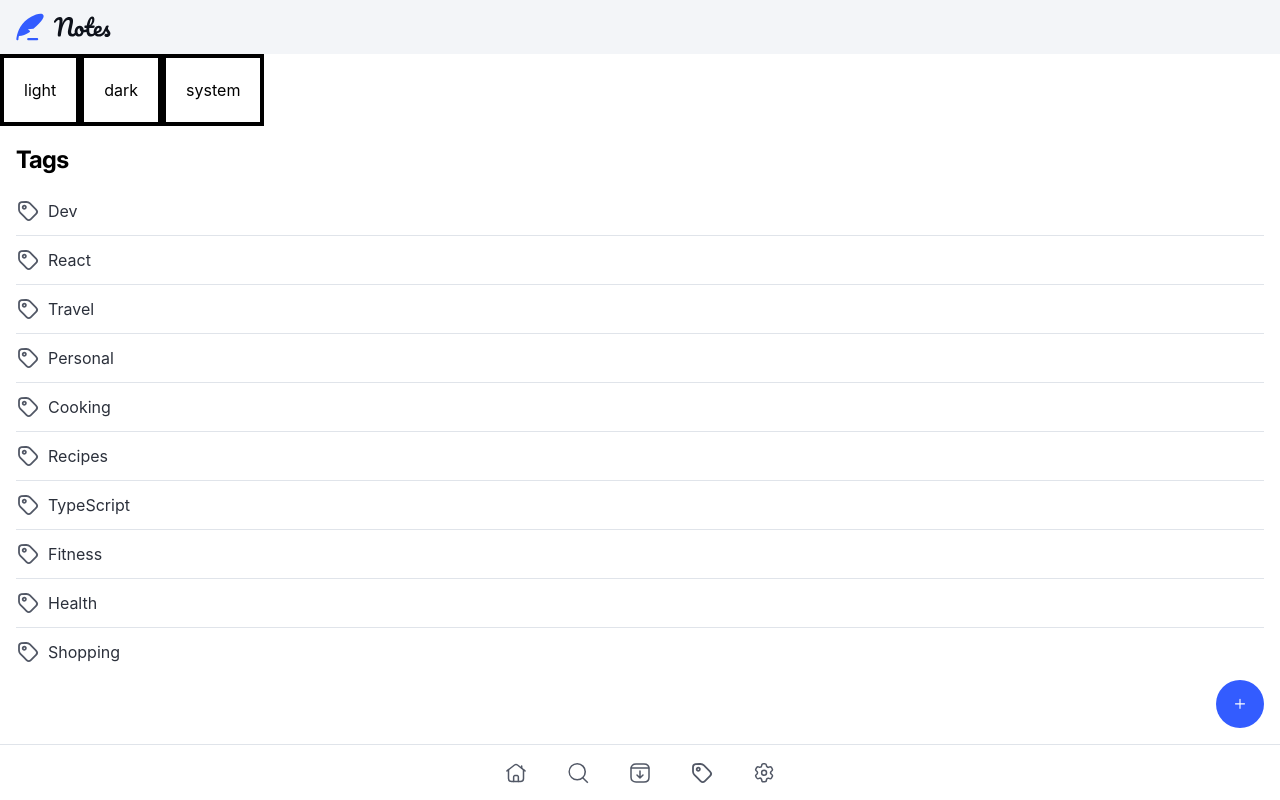
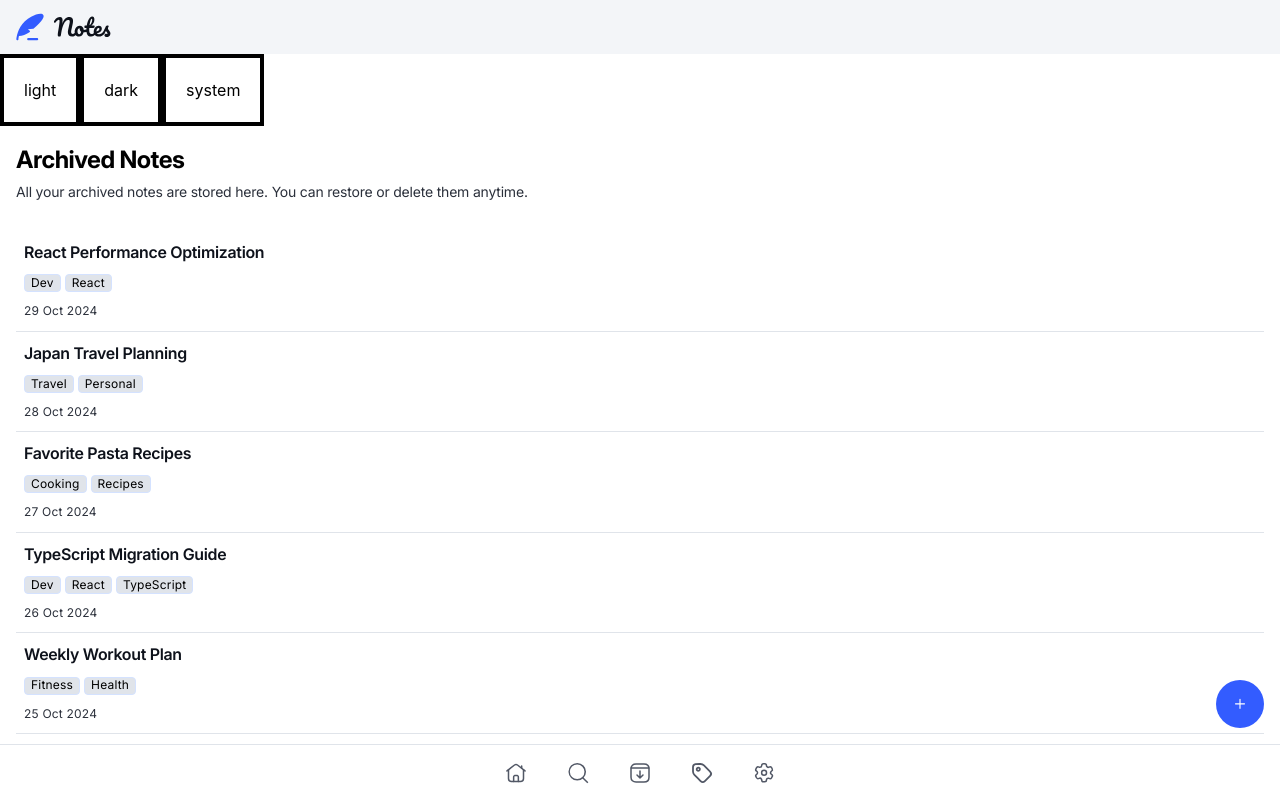
Before and after one commit to JyrexRonaldo/note-taking-web-app, a React (Vite) app in the folder frontend/: page / in a window 1280 px wide. Shown: the top 800 px of the page. Built offline with nearby package versions, Linux system fonts and the light colour scheme.

Commit message:
Design archived notes page

```diff
--- a/frontend/package.json
+++ b/frontend/package.json
@@ -11,6 +11,7 @@
   },
   "dependencies": {
     "@tailwindcss/vite": "^4.3.3",
+    "date-fns": "^4.4.0",
     "react": "^19.2.8",
     "react-dom": "^19.2.8",
     "tailwindcss": "^4.3.3",
--- a/frontend/src/App/App.tsx
+++ b/frontend/src/components/App/App.tsx
@@ -2,8 +2,9 @@ import { useEffect } from "react";
 import Header from "../Header/Header";
 import MenuBar from "../MenuBar/MenuBar";
 // import Settings from "../Settings/Settings";
-import Tags from "../Tags/Tags";
-import { useTheme } from "../store";
+// import Tags from "../Tags/Tags";
+import ArchivedNotes from "../ArchivedNotes/ArchivedNotes";
+import { useTheme } from "../../store";
 
 function App() {
   const theme = useTheme();
@@ -31,7 +32,7 @@ function App() {
           <Header />
         </div>
         <div>
-          <Tags />
+          <ArchivedNotes />
         </div>
         <div className="sticky bottom-0 mt-auto">
           <MenuBar />
--- /dev/null
+++ b/frontend/src/components/ArchivedNotes/ArchivedNotes.tsx
@@ -0,0 +1,49 @@
+import NoteItem from "../NoteItem/NoteItem";
+import data from "../../data";
+
+function ArchivedNotes() {
+  const allNotes = [];
+  data.notes.forEach((note) => {
+    allNotes.push({
+      title: note.title,
+      tags: note.tags,
+      lastEdited: note.lastEdited,
+    });
+  });
+
+  const noteitemsArray = [];
+  allNotes.forEach((note, index) => {
+    noteitemsArray.push(
+      <>
+        <NoteItem
+          title={note.title}
+          tags={note.tags}
+          lastEdited={note.lastEdited}
+        />
+        {allNotes.length - 1 !== index ? (
+          <hr className="text-[#E0E4EA] dark:text-[#232530]" />
+        ) : null}
+      </>,
+    );
+  });
+
+  return (
+    <div className="flex flex-col gap-[16px] px-[16px] pt-[20px]">
+      <div className="flex flex-col gap-[8px]">
+        <p className="h-[29px] w-[343px] font-inter text-[24px]/[120%] font-bold tracking-[-0.5px] dark:text-white">
+          Archived Notes
+        </p>
+        <p className="h-[36px] min-w-[343px] font-inter text-[14px]/[130%] tracking-[-0.2px] text-[#2B303B] dark:text-[#E0E4EA]">
+          All your archived notes are stored here. You can restore or delete
+          them anytime.
+        </p>
+      </div>
+      <div className="flex flex-col gap-[4px]">{noteitemsArray}</div>
+      <button className="fixed right-[16px] bottom-[72px] ml-auto flex size-[48px] items-center justify-center rounded-full bg-[#335CFF] text-[#2B303B] dark:text-[#CACFD8]">
+        <img src="/images/icon-plus.svg" alt="" className="size-[18px]" />
+      </button>
+    </div>
+  );
+}
+
+export default ArchivedNotes;
--- a/frontend/src/Header/Header.tsx
+++ b/frontend/src/components/Header/Header.tsx
@@ -1,5 +1,5 @@
-import { useTheme, useThemeControls } from "../store";
-import type { ThemeVariableType } from "../type";
+import { useTheme, useThemeControls } from "../../store";
+import type { ThemeVariableType } from "../../type";
 
 function Header() {
   const { setTheme } = useThemeControls();
--- a/frontend/src/MenuBar/MenuBar.tsx
+++ b/frontend/src/components/MenuBar/MenuBar.tsx
@@ -1,4 +1,4 @@
-import { useTheme } from "../store";
+import { useTheme } from "../../store";
 
 function MenuBar() {
   const theme = useTheme();
--- /dev/null
+++ b/frontend/src/components/NoteItem/NoteItem.tsx
@@ -0,0 +1,32 @@
+import { format } from "date-fns";
+
+function NoteItem({
+  title,
+  tags,
+  lastEdited,
+}: {
+  title: string;
+  tags: string[];
+  lastEdited: string;
+}) {
+  const tagElementsArray = tags.map((tag) => (
+    <p className="flex h-[18px] min-w-[min-content] items-center justify-center rounded-[4px] border-[1px] border-[#D4E2FF] bg-[#E0E4EA] px-[6px] py-[2px] font-inter text-[12px]/[120%] tracking-[0.2px] dark:border-[#2B303B] dark:bg-[#2B303B] dark:text-white">
+      {tag}
+    </p>
+  ));
+  lastEdited = format(new Date(lastEdited), "d LLL yyyy");
+
+  return (
+    <div className="flex flex-col gap-[12px] p-[8px]">
+      <p className="font-inter text-[16px]/[120%] font-semibold tracking-[-0.3px] text-[#0E121B] dark:text-white">
+        {title}
+      </p>
+      <div className="flex gap-[4px]">{tagElementsArray}</div>
+      <p className="font-inter text-[12px]/[120%] tracking-[0.2px] text-[#2B303B] dark:text-[#E0E4EA]">
+        {lastEdited}
+      </p>
+    </div>
+  );
+}
+
+export default NoteItem;
--- a/frontend/src/Settings/Settings.tsx
+++ b/frontend/src/components/Settings/Settings.tsx
@@ -1,4 +1,4 @@
-import { useTheme } from "../store";
+import { useTheme } from "../../store";
 
 function Settings() {
   const theme = useTheme();
--- a/frontend/src/TagItem/TagItem.tsx
+++ b/frontend/src/components/TagItem/TagItem.tsx
@@ -1,4 +1,4 @@
-import { useTheme } from "../store";
+import { useTheme } from "../../store";
 
 function TagItem({ tagName }: { tagName: string }) {
   const theme = useTheme();
--- a/frontend/src/Tags/Tags.tsx
+++ b/frontend/src/components/Tags/Tags.tsx
@@ -1,5 +1,5 @@
 import TagItem from "../TagItem/TagItem";
-import data from "../data";
+import data from "../../data";
 
 function Tags() {
   let allTags: string[] = [];
```
Also changed, not shown: frontend/src/main.tsx (+6 -6 lines), 1 other file (tests, documents, lock files or other folders).
